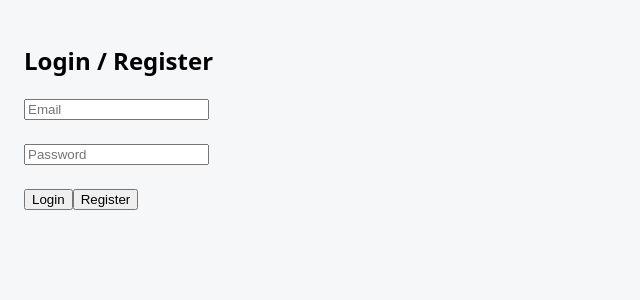
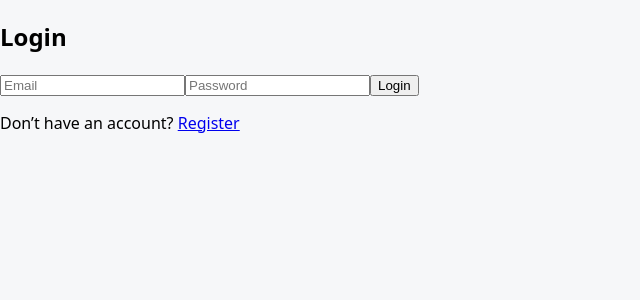
Before and after one commit to BozhidarZagorov/CarsVIFI, a React (Vite) app in the folder carVIFI/: page /login in a window 1280 px wide. Shown: the top 300 px of the page, without its empty margins (0-640 px from the left). Built offline with nearby package versions, Linux system fonts and the light colour scheme; no server answers.

Commit message:
login page

```diff
--- a/carVIFI/src/App.jsx
+++ b/carVIFI/src/App.jsx
@@ -5,6 +5,7 @@
 import { logoutUser } from "./services/auth";
 import { useAuth } from "./ctx/AuthContext";
 import Home from "./pages/Home";
+import Login from "./pages/Login";
 
 function App() {
   const { user } = useAuth();
@@ -19,6 +20,7 @@
 
       <Routes>
         <Route path="/" element={<Home />} />
+        <Route path="/login" element={<Login />} />
         <Route path="/login" element={<AuthPage />} />
         <Route path="/cars"element={
             <ProtectedRoute>
--- /dev/null
+++ b/carVIFI/src/pages/Login.jsx
@@ -0,0 +1,54 @@
+import { useState } from "react";
+import { useNavigate, Link } from "react-router-dom";
+import { signInWithEmailAndPassword } from "firebase/auth";
+import { auth } from "../services/firebase";
+
+export default function Login() {
+  const navigate = useNavigate();
+  const [email, setEmail] = useState("");
+  const [password, setPassword] = useState("");
+  const [error, setError] = useState("");
+
+  const handleLogin = async (e) => {
+    e.preventDefault();
+    setError("");
+
+    try {
+      await signInWithEmailAndPassword(auth, email, password);
+      navigate("/"); // redirect to Home
+    } catch (err) {
+      setError(err.message);
+    }
+  };
+
+  return (
+    <div className="auth-page">
+      <h2>Login</h2>
+      <form onSubmit={handleLogin}>
+        {error && <p className="error">{error}</p>}
+
+        <input
+          type="email"
+          placeholder="Email"
+          value={email}
+          onChange={(e) => setEmail(e.target.value)}
+          required
+        />
+
+        <input
+          type="password"
+          placeholder="Password"
+          value={password}
+          onChange={(e) => setPassword(e.target.value)}
+          required
+        />
+
+        <button type="submit">Login</button>
+      </form>
+
+      <p>
+        Don’t have an account? <Link to="/register">Register</Link>
+      </p>
+    </div>
+  );
+}
```
